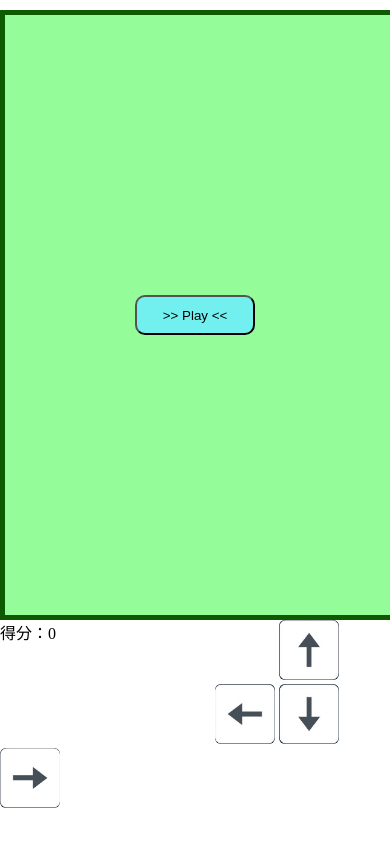
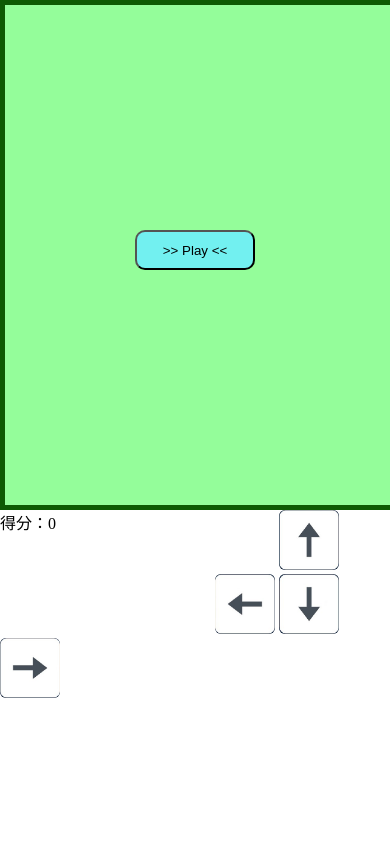
Before and after one commit to web-jcm/snake, a plain HTML site: page index.html in a window 390 px wide. Drawn offline with Linux system fonts and the light colour scheme.

Commit message:
Update index.css

```diff
--- a/index.css
+++ b/index.css
@@ -91,14 +91,17 @@
 @media all and (max-width: 600px) {
   .content {
     width: 100%;
+    height: 500px;
+    margin: 0;
   }
   .content .wrap {
     width: 100%;
+    height: 500px;
   }
   .control .score {
     width: 170px;
   }
   .control .leftbt {
-    margin-left: 110px;
+    margin-left: 90px;
   }
 }
```
